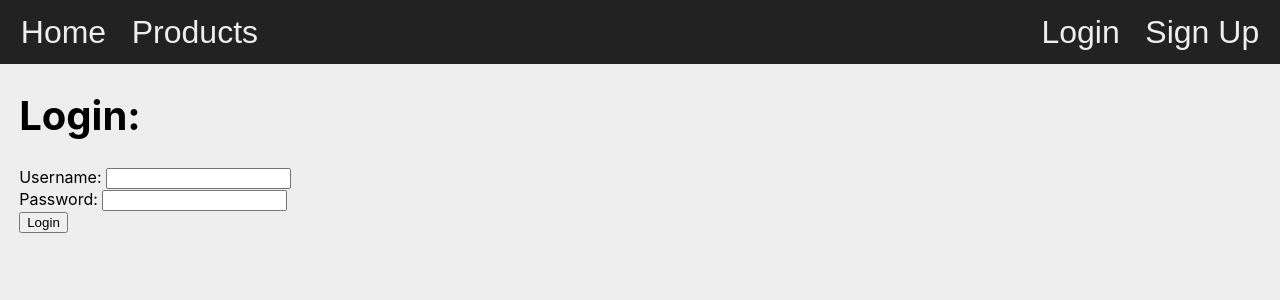
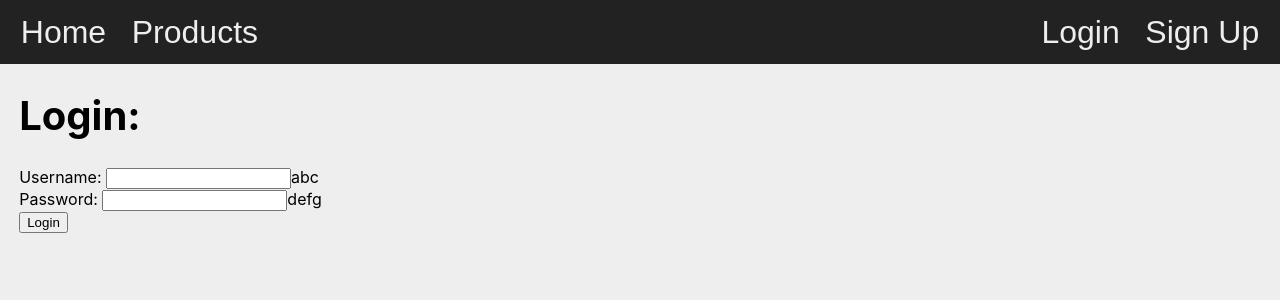
Before and after one commit to OmarThinks/Cantiin-React, a React (Create React App) app in the folder cantiin/: page /login in a window 1280 px wide. Shown: the top 300 px of the page. Built offline with nearby package versions, Linux system fonts and the light colour scheme; no server answers.

Commit message:
error text

```diff
--- a/cantiin/src/components/forms/auth/login.js
+++ b/cantiin/src/components/forms/auth/login.js
@@ -19,7 +19,7 @@ const LoginForm = () => {
   const [form,setForm] = useState(
     {
       data:   {username:"", password:""},
-      errors: {username:"", password:""}
+      errors: {username:"abc", password:"defg"}
     });
 
 
@@ -59,10 +59,12 @@ const LoginForm = () => {
 <div>
     <label>Username: </label>
     <input type="text" name="username" value={form.data.username} onChange={handleChange}/>
+    <span className="form-error" name="username">{form.errors.username}</span>
     </div>
     <div>
     <label>Password: </label>
     <input type="text" name="password" value={form.data.password} onChange={handleChange}/>
+    <span className="form-error" name="password">{form.errors.password}</span>
     </div>
     <input type="submit" value="Login"/>
 
```
